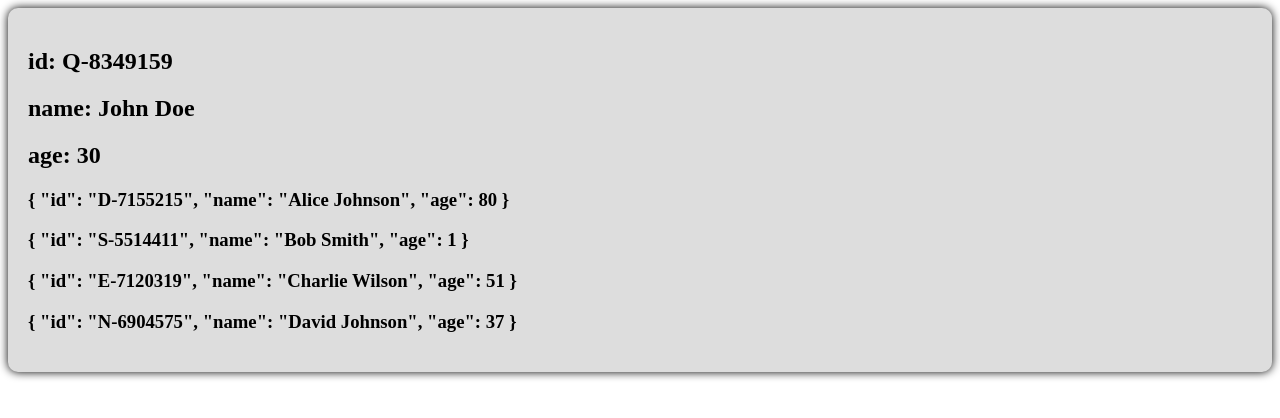
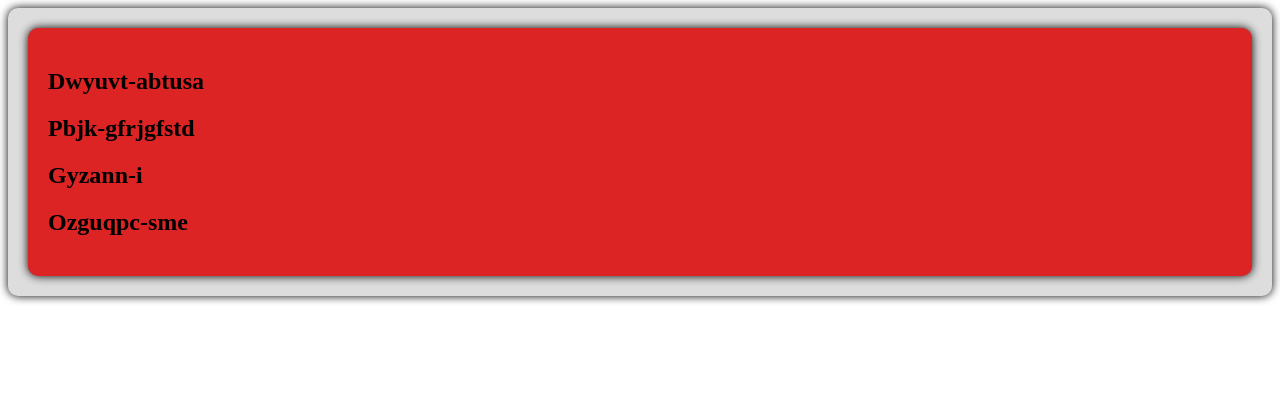
Before and after one commit to jack755051/vue_practice, a Vue app: page / in a window 1280 px wide. Shown: the top 418 px of the page. Built offline with nearby package versions, Linux system fonts and the light colour scheme.

Commit message:
add:props的使用

```diff
--- a/src/App.vue
+++ b/src/App.vue
@@ -1,6 +1,9 @@
 <template>
 
-    <TypescriptReview></TypescriptReview>
+    <Parents>
+    </Parents>
+
+    <!-- <TypescriptReview></TypescriptReview> -->
 
     <!-- ------ -->
 
@@ -32,7 +35,8 @@ export default {
         Watch_04,
         WatchEffect,
         TagRef,
-        TypescriptReview
+        TypescriptReview,
+        Parents,
     }
     }
 </script>
@@ -46,6 +50,7 @@ export default {
     import WatchEffect from "./components/WatchEffect.vue";
     import TagRef from "./components/TagRef.vue";
     import TypescriptReview from "./components/Typescript.vue";
+    import Parents from "./components/Parents.vue";
 
 
     import { ref } from "vue";
--- /dev/null
+++ b/src/components/Parents.vue
@@ -0,0 +1,101 @@
+<template>
+    <div class="parents">
+        <Son :dataList = personList ></Son>
+    </div>
+</template>
+
+<script lang="ts">
+import Son from "./Son.vue";
+
+export default {
+    name:"Parents",
+    components: {
+        Son,
+    },
+}
+
+</script>
+
+<script lang="ts" setup>
+    import { ref } from 'vue';
+    import { type PersonInit } from '../Types/index';
+
+    let personList = ref<Array<PersonInit>>([
+        { id: idMaker(), name: nameMaker(), age: Number(getRandomNumber(2)) },
+        { id: idMaker(), name: nameMaker(), age: Number(getRandomNumber(2)) },
+        { id: idMaker(), name: nameMaker(), age: Number(getRandomNumber(2)) },
+        { id: idMaker(), name: nameMaker(), age: Number(getRandomNumber(2)) },
+    ])
+
+    function idMaker():string{
+        let engPart:string = getRandomLetter();
+        let numberPart:string = getRandomNumber(9)
+
+        return engPart + "-" +  numberPart;
+    }
+
+    function makeRandom():number{
+        let randomAmount = Math.floor(Math.random() * 10);
+        while (randomAmount === 0) {
+            randomAmount = Math.floor(Math.random() * 10);
+        };
+
+        return randomAmount;
+    }
+
+    function nameMaker():string{
+        let firstName:string ='';
+        let lastName:string = '';
+        const letterAmount = [0,0];
+
+        // 產生字元數量
+        letterAmount[0] = makeRandom();
+        letterAmount[1] = makeRandom();
+
+        //產生文字
+        for(let i=0;i<letterAmount[0];i++){
+            firstName += getRandomLetter();
+        }
+
+        for(let i=0;i<letterAmount[1];i++){
+            lastName += getRandomLetter();
+        }
+
+        // 將 firstName 首字母大寫
+        firstName = firstName.charAt(0).toUpperCase() + firstName.slice(1).toLowerCase();
+
+        return firstName + '-' + lastName.toLowerCase();
+    }
+
+    function getRandomLetter(){
+        const letters = "ABCDEFGHIJKLMNOPQRSTUVWXYZ";
+        const index =  Math.floor(Math.random() * letters.length);
+        return letters[index];
+    }
+
+    function getRandomNumber(times:number){
+        let random = '';
+        // const initialValue = 0;
+
+        for(let i = 0;i <times;i++){
+            random += Math.floor(Math.random() * 10);
+        }
+
+        // 檢查是否為全 0 的情況，如果是，重新生成
+        if (/^0+$/.test(random)) {
+            return getRandomNumber(times);
+        }
+
+        return random;
+    }
+
+</script>
+
+<style>
+    .parents{
+        background-color: #ddd;
+        box-shadow: 0 0 10px;
+        border-radius: 10px;
+        padding: 20px;
+    }
+</style>
--- /dev/null
+++ b/src/components/Son.vue
@@ -0,0 +1,32 @@
+<template>
+    <div class="son">
+        <h2
+        v-for="p in dataList"
+        :key=" p.id "
+        >{{ p.name }}</h2>
+    </div>
+</template>
+
+<script lang="ts">
+export default {
+    name:"Son",
+}
+</script>
+
+<script lang="ts" setup>
+    import { defineProps } from 'vue';
+import { PersonInit } from '../Types';
+
+    const props = defineProps<{ dataList: Array<PersonInit> }>();
+    let x = props.dataList;
+
+</script>
+
+<style>
+    .son{
+        background-color: #dc2424;
+        box-shadow: 0 0 10px;
+        border-radius: 10px;
+        padding: 20px;
+    }
+</style>
```
